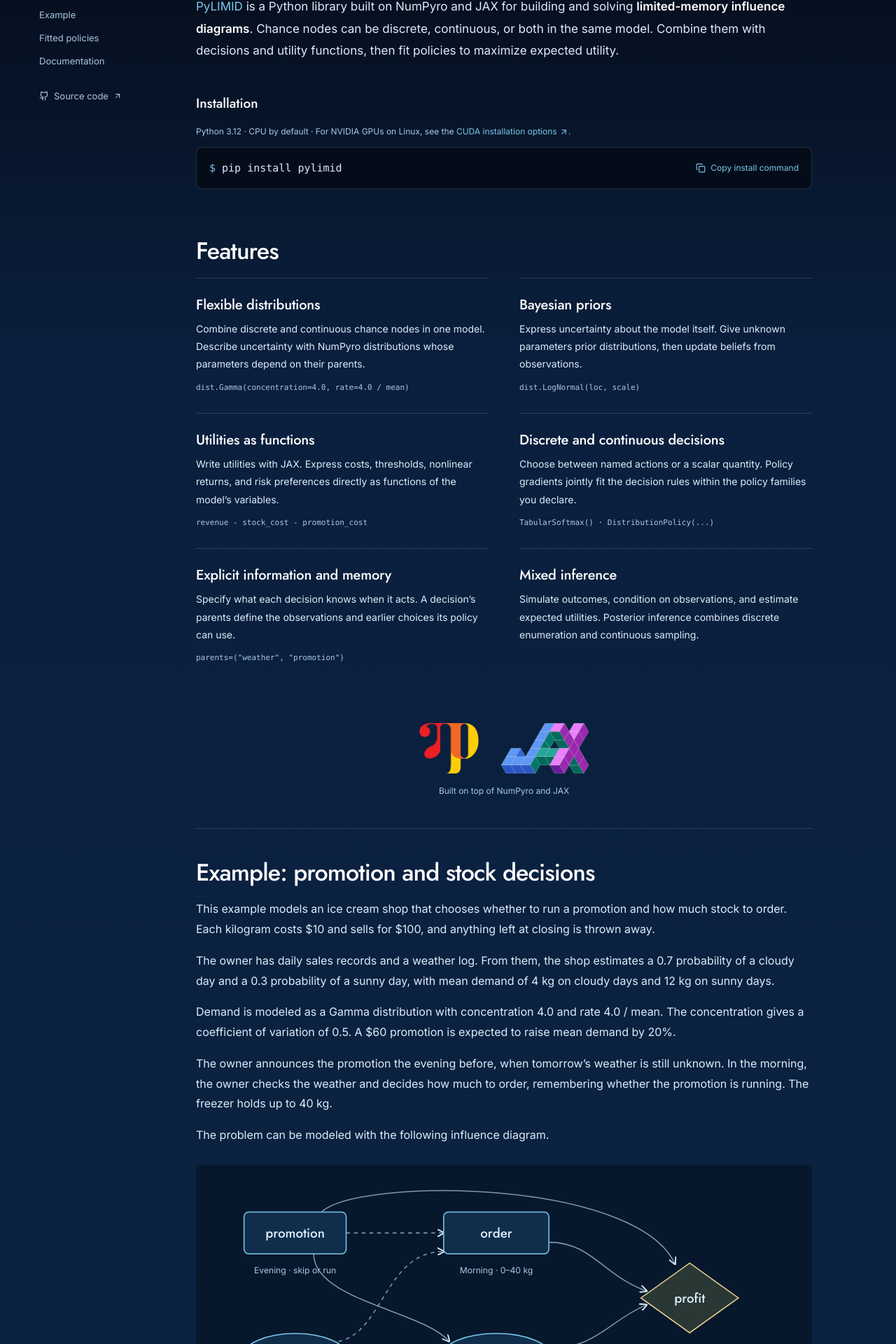
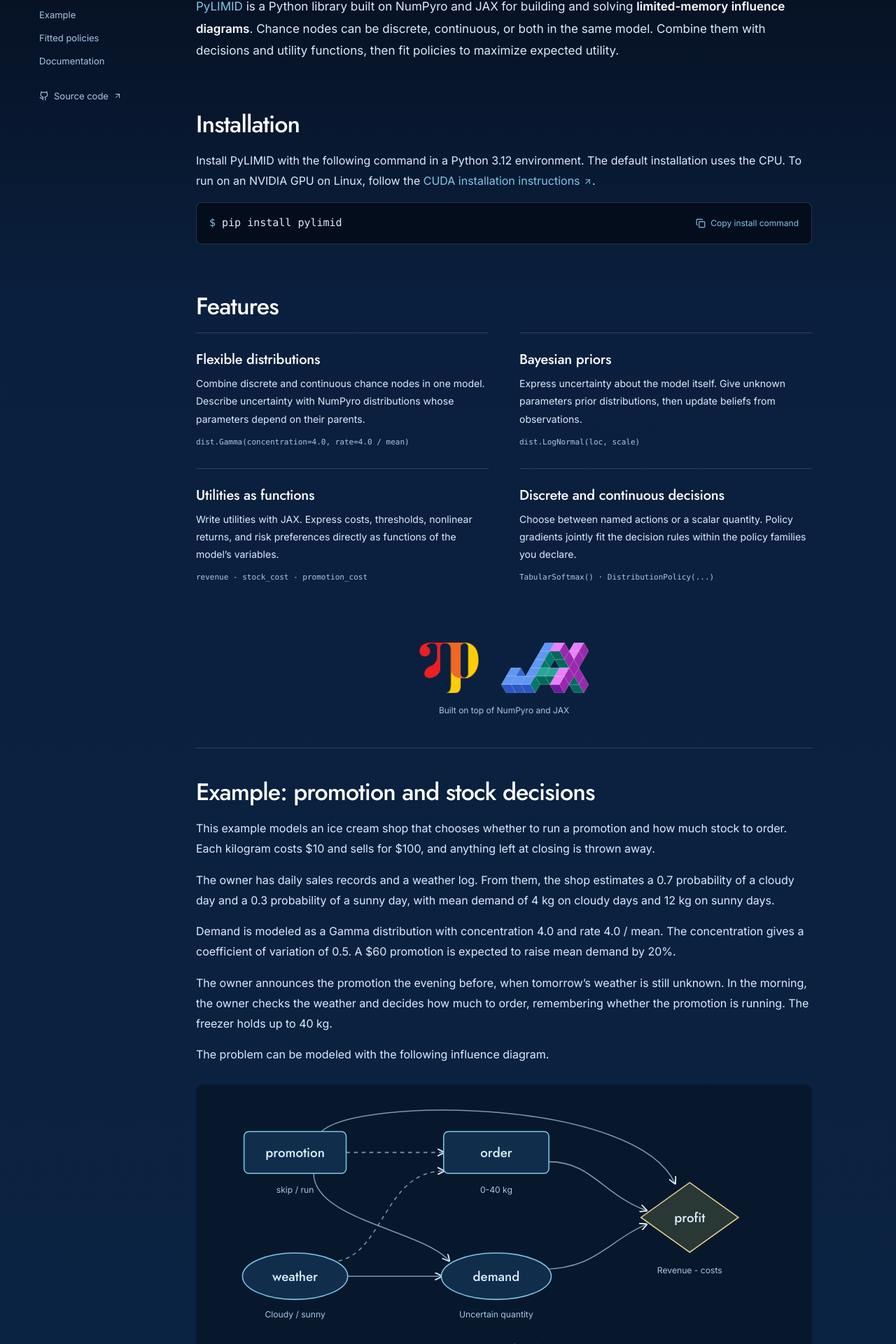
Before and after one commit to cynosural-ai/cynosural-ai.github.io, a Next.js app: page /pylimid-readme in a window 1280 px wide. Shown: the part 249-2169 px from the top of the page at 70% size. Built offline with nearby package versions, Linux system fonts and the light colour scheme.

Commit message:
next iteration

```diff
--- /dev/null
+++ b/src/app/pylimid-readme/ReadmeSidebar.tsx
@@ -0,0 +1,71 @@
+"use client";
+
+import { useEffect, useState } from "react";
+import { ArrowUpRight, Github } from "lucide-react";
+
+const contents = [
+  ["installation", "Installation"],
+  ["features", "Features"],
+  ["example", "Example"],
+  ["results", "Fitted policies"],
+  ["next-steps", "Documentation"],
+] as const;
+
+const repository = "https://github.com/cynosural-ai/pylimid";
+
+export default function ReadmeSidebar() {
+  const [activeSection, setActiveSection] = useState<string | null>(null);
+
+  useEffect(() => {
+    let frame = 0;
+
+    const updateActiveSection = () => {
+      frame = 0;
+      const activationLine = window.scrollY + 120;
+      let nextActiveSection: string | null = null;
+
+      for (const [id] of contents) {
+        const section = document.getElementById(id);
+        if (!section) continue;
+
+        if (section.getBoundingClientRect().top + window.scrollY <= activationLine) {
+          nextActiveSection = id;
+        } else {
+          break;
+        }
+      }
+
+      setActiveSection((current) => current === nextActiveSection ? current : nextActiveSection);
+    };
+
+    const scheduleUpdate = () => {
+      if (frame === 0) frame = window.requestAnimationFrame(updateActiveSection);
+    };
+
+    updateActiveSection();
+    window.addEventListener("scroll", scheduleUpdate, { passive: true });
+    window.addEventListener("resize", scheduleUpdate);
+
+    return () => {
+      window.removeEventListener("scroll", scheduleUpdate);
+      window.removeEventListener("resize", scheduleUpdate);
+      if (frame !== 0) window.cancelAnimationFrame(frame);
+    };
+  }, []);
+
+  return (
+    <aside className="readme-sidebar">
+      <nav aria-label="On this page">
+        <p>On this page</p>
+        {contents.map(([id, label]) => (
+          <a key={id} href={`#${id}`} aria-current={activeSection === id ? "location" : undefined}>
+            {label}
+          </a>
+        ))}
+        <a className="readme-sidebar-source" href={repository}>
+          <Github size={14} aria-hidden /> Source code <ArrowUpRight size={12} aria-hidden />
+        </a>
+      </nav>
+    </aside>
+  );
+}
--- a/src/app/pylimid-readme/ShopDiagram.tsx
+++ b/src/app/pylimid-readme/ShopDiagram.tsx
@@ -34,11 +34,11 @@ export default function ShopDiagram() {
             <text x="620" y="160">profit</text>
           </g>
           <g className="readme-graph-notes" textAnchor="middle">
-            <text x="110" y="122">Evening · skip or run</text>
-            <text x="370" y="122">Morning · 0–40 kg</text>
-            <text x="110" y="283">Cloudy or sunny</text>
+            <text x="110" y="122">skip / run</text>
+            <text x="370" y="122">0-40 kg</text>
+            <text x="110" y="283">Cloudy / sunny</text>
             <text x="370" y="283">Uncertain quantity</text>
-            <text x="620" y="226">Revenue − costs</text>
+            <text x="620" y="226">Revenue - costs</text>
           </g>
         </svg>
       </div>
--- a/src/app/pylimid-readme/page.tsx
+++ b/src/app/pylimid-readme/page.tsx
@@ -1,8 +1,9 @@
 import Image from "next/image";
 import type { Metadata } from "next";
-import { ArrowDown, ArrowRight, ArrowUpRight, Github } from "lucide-react";
+import { ArrowRight, ArrowUpRight } from "lucide-react";
 import CodeBlock from "./CodeBlock";
 import CopyButton from "./CopyButton";
+import ReadmeSidebar from "./ReadmeSidebar";
 import ShopDiagram from "./ShopDiagram";
 import { functionsCode, modelCode, setupCode, solveCode } from "./example";
 import "./readme.css";
@@ -14,34 +15,18 @@ export const metadata: Metadata = {
 
 const docs = "https://pylimid.readthedocs.io/en/latest";
 const repository = "https://github.com/cynosural-ai/pylimid";
-const contents = [
-  ["installation", "Installation"],
-  ["features", "Features"],
-  ["example", "Example"],
-  ["results", "Fitted policies"],
-  ["next-steps", "Documentation"],
-];
-
 const features: { title: string; body: string; code?: string }[] = [
   { title: "Flexible distributions", body: "Combine discrete and continuous chance nodes in one model. Describe uncertainty with NumPyro distributions whose parameters depend on their parents.", code: "dist.Gamma(concentration=4.0, rate=4.0 / mean)" },
   { title: "Bayesian priors", body: "Express uncertainty about the model itself. Give unknown parameters prior distributions, then update beliefs from observations.", code: "dist.LogNormal(loc, scale)" },
   { title: "Utilities as functions", body: "Write utilities with JAX. Express costs, thresholds, nonlinear returns, and risk preferences directly as functions of the model’s variables.", code: "revenue - stock_cost - promotion_cost" },
   { title: "Discrete and continuous decisions", body: "Choose between named actions or a scalar quantity. Policy gradients jointly fit the decision rules within the policy families you declare.", code: "TabularSoftmax() · DistributionPolicy(...)" },
-  { title: "Explicit information and memory", body: "Specify what each decision knows when it acts. A decision’s parents define the observations and earlier choices its policy can use.", code: 'parents=("weather", "promotion")' },
-  { title: "Mixed inference", body: "Simulate outcomes, condition on observations, and estimate expected utilities. Posterior inference combines discrete enumeration and continuous sampling." },
 ];
 
 export default function PyLIMIDReadmePage() {
   return (
     <div className="pylimid-readme">
       <div className="readme-layout">
-        <aside className="readme-sidebar">
-          <nav aria-label="On this page">
-            <p>On this page</p>
-            {contents.map(([id, label]) => <a key={id} href={`#${id}`}>{label}</a>)}
-            <a className="readme-sidebar-source" href={repository}><Github size={14} aria-hidden /> Source code <ArrowUpRight size={12} aria-hidden /></a>
-          </nav>
-        </aside>
+        <ReadmeSidebar />
 
         <article className="readme-article">
           <header className="readme-intro">
@@ -49,9 +34,9 @@ export default function PyLIMIDReadmePage() {
             <p className="readme-description"><a href="https://github.com/cynosural-ai/pylimid">PyLIMID</a> is a Python library built on NumPyro and JAX for building and solving <strong>limited-memory influence diagrams</strong>. Chance nodes can be discrete, continuous, or both in the same model. Combine them with decisions and utility functions, then fit policies to maximize expected utility.</p>
           </header>
 
-          <section id="installation" className="readme-install" aria-labelledby="install-title">
+          <section id="installation" className="readme-section readme-install" aria-labelledby="install-title">
             <h2 id="install-title">Installation</h2>
-            <p>Python 3.12 · CPU by default · For NVIDIA GPUs on Linux, see the <a className="readme-small-link" href={`${docs}/getting_started/installation.html`}>CUDA installation options <ArrowUpRight size={13} aria-hidden /></a>.</p>
+            <p>Install PyLIMID with the following command in a Python 3.12 environment. The default installation uses the CPU. To run on an NVIDIA GPU on Linux, follow the <a className="readme-install-link" href={`${docs}/getting_started/installation.html`}>CUDA installation instructions <ArrowUpRight size={13} aria-hidden /></a>.</p>
             <div className="readme-install-command"><code><span aria-hidden>$ </span>pip install pylimid</code><CopyButton value="pip install pylimid" label="Copy install command" /></div>
           </section>
 
--- a/src/app/pylimid-readme/readme.css
+++ b/src/app/pylimid-readme/readme.css
@@ -1,3 +1,7 @@
+body:has(.pylimid-readme) {
+  background: linear-gradient(180deg, #040a16 0%, #0a1f3d 42rem, #0d2b4e 100%);
+}
+
 .pylimid-readme {
   --readme-ink: #fff;
   --readme-body: #dcecfb;
@@ -7,7 +11,6 @@
   position: relative;
   isolation: isolate;
   min-height: 100vh;
-  background: linear-gradient(180deg, #040a16 0%, #0a1f3d 42rem, #0d2b4e 100%);
   color: var(--readme-body);
   font-size: 16px;
   line-height: 1.8;
@@ -28,6 +31,7 @@
 .readme-sidebar p { margin: 0 0 5px; font-weight: 600; color: var(--readme-ink); }
 .readme-sidebar a { color: #a9c6e2; transition: color 150ms; }
 .readme-sidebar a:hover { color: var(--readme-link); text-decoration: underline; }
+.readme-sidebar a[aria-current="location"] { color: var(--readme-link); font-weight: 600; text-decoration: underline; text-decoration-color: var(--readme-link); text-decoration-thickness: 1px; text-underline-offset: 5px; }
 .readme-sidebar .readme-sidebar-source { display: inline-flex; align-items: center; gap: 7px; margin-top: 17px; }
 .readme-intro h1 { display: flex; align-items: center; justify-content: center; gap: 17px; margin: 0 0 28px; font-size: clamp(48px, 5vw, 64px); font-weight: 600; letter-spacing: -0.035em; line-height: 1.1; }
 .readme-intro h1 img { flex-shrink: 0; }
@@ -39,15 +43,12 @@
 .readme-intro-links a:hover { text-decoration: underline; }
 .readme-intro-links .readme-primary-link { padding: 9px 15px; border-radius: 6px; background: #7cc7e8; color: #06172a; }
 .readme-intro-links .readme-primary-link:hover { background: #a9ddf1; text-decoration: none; }
-.readme-install { margin-top: 42px; scroll-margin-top: 112px; }
-.readme-install h2 { margin: 0 0 12px; font-size: 19px; font-weight: 500; }
 .readme-install-command { display: flex; align-items: center; justify-content: space-between; gap: 16px; border: 1px solid var(--readme-rule); border-radius: 8px; padding: 13px 18px; background: rgb(4 10 22 / 80%); }
 .readme-install-command > code { color: #dcecfb; font-size: 15px; }
 .readme-install-command > code > span { color: #7cc7e8; user-select: none; }
-.readme-install > p { margin: 0 0 12px; color: var(--readme-muted); font-size: 12px; }
-.readme-small-link { display: inline; color: var(--readme-link); font-size: 12px; }
-.readme-small-link svg { display: inline; vertical-align: middle; }
-.readme-small-link:hover { text-decoration: underline; }
+.readme-install-link { display: inline; color: var(--readme-link); }
+.readme-install-link svg { display: inline; vertical-align: middle; }
+.readme-install-link:hover { text-decoration: underline; }
 .readme-section { margin-top: 68px; scroll-margin-top: 112px; }
 .readme-section h2 { margin: 0 0 16px; font-size: clamp(28px, 3vw, 34px); font-weight: 500; letter-spacing: -0.025em; line-height: 1.25; text-wrap: balance; }
 .readme-section > p { margin: 0 0 16px; }
@@ -149,7 +150,6 @@
   .readme-install-command .readme-copy { min-height: 32px; padding: 4px; }
   .readme-install-command .readme-copy > span { display: none; }
   .readme-install-command > code { font-size: 14px; }
-  .readme-install > p { font-size: 11px; }
   .readme-setup summary > span { display: none; }
   .readme-code-toolbar { padding-inline: 14px; gap: 12px; }
   .readme-code-toolbar .readme-copy > span { display: none; }
```
